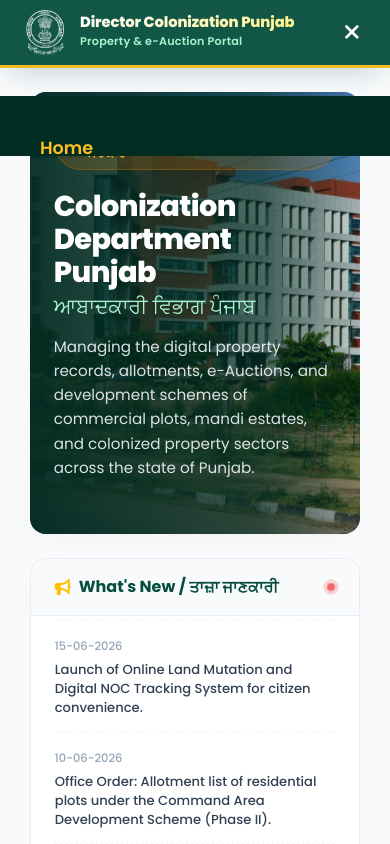
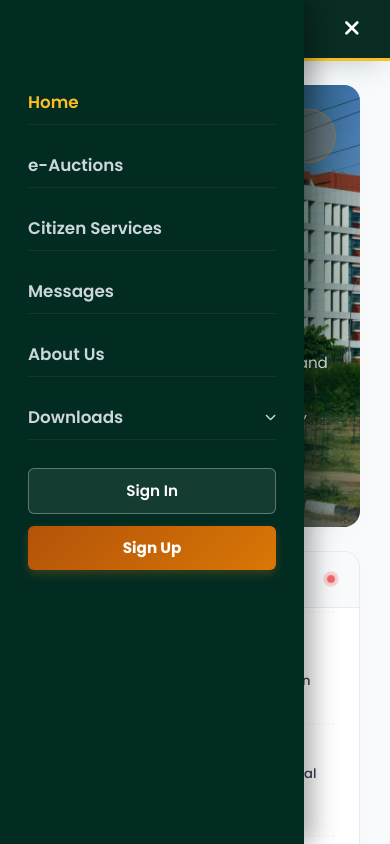
Before and after one commit to Govind-SSBDigital/PSAMB-Colonization, an Angular app in the folder Frontend/: page / in a window 390 px wide. Both pictures are taken after a click on the button 350 px from the left and 32 px from the top of the page. Shown: the top 844 px of the page. Built offline with nearby package versions, Linux system fonts and the light colour scheme.

Commit message:
feat: Enhance authentication module with responsive navbar and UI improvements

```diff
--- a/Frontend/src/app/features/auth/auth.module.ts
+++ b/Frontend/src/app/features/auth/auth.module.ts
@@ -12,6 +12,7 @@ import { SharedModule } from '../../shared/shared.module';
     SharedModule,
     RouterModule.forChild([
       { path: 'login', component: SignupSignin },
+      // {path: 'login', loadChildren: () => import('./login/login.module').then(m => m.LoginModule)},
       { path: 'register', component: SignupSignin },
       { path: '', redirectTo: 'login', pathMatch: 'full' }
     ])
--- a/Frontend/src/app/features/auth/login/login.html
+++ b/Frontend/src/app/features/auth/login/login.html
@@ -23,7 +23,7 @@
     </div>
 
     <!-- Right panel: form -->
-    <div class="form-panel position-relative d-flex flex-column p-4 p-md-5">
+    <div class="form-panel position-relative d-flex flex-column p-4 p-md-1">
 
       <button
         class="btn border d-flex align-items-center gap-2 custom-btn back-btn position-absolute top-0 start-0 m-4"
--- a/Frontend/src/app/features/auth/signup-signin/signup-signin.html
+++ b/Frontend/src/app/features/auth/signup-signin/signup-signin.html
@@ -291,7 +291,7 @@
                         <div class="category-inline-row">
                             <div class="category-dropdown-wrap">
                                 <label for="entityDropdown" class="form-label-custom mb-2">Select Category - (ਸ਼੍ਰੇਣੀ ਚੁਣੋ) <span class="required-star">*</span></label>
-                                <select id="entityDropdown" [(ngModel)]="selectedEntityType" (change)="onEntityTypeChange()" class="form-input-custom inline-select">
+                                <select id="entityDropdown" [(ngModel)]="selectedEntityType" class="form-input-custom inline-select">
                                     <option value="" disabled selected>-Select Category- (-ਸ਼੍ਰੇਣੀ ਚੁਣੋ-)</option>
                                     <option *ngFor="let item of entityTypes" [value]="item.id">{{ item.label }} / {{ getPunjabiLabel(item.id) }}</option>
                                 </select>
--- a/Frontend/src/app/features/navbar/navbar.css
+++ b/Frontend/src/app/features/navbar/navbar.css
@@ -54,6 +54,8 @@
   padding: 12px 20px;
   font-family: 'Poppins', sans-serif;
   transition: all 0.3s ease;
+  width: 100%;
+  box-sizing: border-box;
 }
 
 .nav-flex-container {
@@ -62,6 +64,8 @@
   display: flex;
   justify-content: space-between;
   align-items: center;
+  width: 100%;
+  box-sizing: border-box;
 }
 
 /* Branding Logo & Title Group */
@@ -163,12 +167,6 @@
   background-color: #fbbf24;
 }
 
-/* Dropdown Menu Styles */
-.nav-dropdown-wrapper {
-  position: relative;
-  display: inline-block;
-}
-
 .dropdown-toggle {
   cursor: pointer;
   display: inline-flex;
@@ -185,30 +183,8 @@
   transform: rotate(180deg);
 }
 
-.nav-dropdown-menu {
-  position: absolute;
-  top: 100%;
-  left: 50%;
-  transform: translateX(-50%) translateY(10px);
+.custom-bg {
   background-color: rgba(6, 78, 59, 0.98);
-  border: 1px solid rgba(251, 191, 36, 0.3);
-  border-radius: 8px;
-  box-shadow: 0 10px 25px rgba(2, 44, 34, 0.35);
-  min-width: 290px;
-  padding: 8px 0;
-  display: none;
-  opacity: 0;
-  visibility: hidden;
-  transition: all 0.3s cubic-bezier(0.16, 1, 0.3, 1);
-  z-index: 1010;
-  margin-top: 8px;
-}
-
-.nav-dropdown-menu.show {
-  display: block;
-  opacity: 1;
-  visibility: visible;
-  transform: translateX(-50%) translateY(0);
 }
 
 .dropdown-item {
@@ -298,11 +274,15 @@
   font-size: 1.35rem;
   cursor: pointer;
   padding: 4px;
+  z-index: 1001;
 }
 
-/* ==========================================================================
-   RESPONSIVE LAYOUT STYLES
-   ========================================================================== */
+/* Backdrop overlay behind the drawer */
+.nav-backdrop {
+  display: none;
+}
+
+/* RESPONSIVE LAYOUT STYLES — off-canvas drawer */
 @media (max-width: 1024px) {
   .nav-actions-desktop {
     display: none;
@@ -314,29 +294,47 @@
 
   .nav-links-container {
     position: fixed;
-    top: 110px; /* offset top bar + navbar */
+    top: 0;
+    bottom: 0;
     left: 0;
-    right: 0;
-    bottom: 0;
+    width: 82%;
+    max-width: 320px;
+    height: 100vh;
     background-color: #022c22;
     flex-direction: column;
-    padding: 30px 40px;
-    gap: 20px;
     align-items: flex-start;
-    transform: translateX(100%);
-    transition: transform 0.4s cubic-bezier(0.16, 1, 0.3, 1);
-    z-index: 998;
+    padding: 90px 28px 30px;
+    gap: 18px;
     overflow-y: auto;
+    box-shadow: 8px 0 24px rgba(0, 0, 0, 0.35);
+
+    transform: translateX(-100%);
+    transition: transform 0.35s cubic-bezier(0.16, 1, 0.3, 1);
+    z-index: 1000;
   }
 
   .nav-links-container.mobile-open {
     transform: translateX(0);
   }
 
+  .nav-backdrop {
+    display: block;
+    position: fixed;
+    inset: 0;
+    background: rgba(0, 0, 0, 0.5);
+    z-index: 999;
+    animation: fadeIn 0.25s ease;
+  }
+
+  @keyframes fadeIn {
+    from { opacity: 0; }
+    to { opacity: 1; }
+  }
+
   .nav-link-item {
-    font-size: 1.1rem;
+    font-size: 1.05rem;
     width: 100%;
-    border-bottom: 1px solid rgba(255, 255, 255, 0.05);
+    border-bottom: 1px solid rgba(255, 255, 255, 0.06);
     padding: 12px 0;
   }
 
@@ -344,60 +342,72 @@
     display: none;
   }
 
-
-  /* Responsive Mobile Dropdown */
-  .nav-dropdown-wrapper {
+  .nav-item.dropdown {
     width: 100%;
   }
 
   .dropdown-toggle {
     width: 100%;
-    justify-content: space-between;
-    border-bottom: 1px solid rgba(255, 255, 255, 0.05);
+    justify-content: flex-start;
+    gap: 8px;
+    border-bottom: 1px solid rgba(255, 255, 255, 0.06);
     padding: 12px 0;
   }
 
-  .nav-dropdown-menu {
-    position: static;
-    transform: none !important;
-    background-color: rgba(2, 44, 34, 0.4);
-    border: none;
-    border-left: 2.5px solid #fbbf24;
-    box-shadow: none;
-    min-width: 100%;
-    margin-top: 0;
-    padding: 4px 0 4px 16px;
-    display: none;
-    opacity: 1;
-    visibility: visible;
+  .dropdown-toggle .dropdown-arrow {
+    margin-left: auto;
   }
 
-  .nav-dropdown-menu.show {
+  /* Downloads dropdown: inline accordion instead of floating popup */
+  .nav-links-container .dropdown-menu {
+    position: static !important;
+    inset: auto !important;
+    transform: none !important;
+    float: none;
+    width: 100%;
+    max-width: 100%;
+    margin: 0 !important;
+    padding: 0;
+    border: none;
+    border-radius: 0;
+    box-shadow: none;
+    background-color: rgba(0, 0, 0, 0.15);
+
     display: block;
+    max-height: 0;
+    overflow: hidden;
+    opacity: 0;
+    transition: max-height 0.3s ease, opacity 0.25s ease;
   }
 
-  .dropdown-item {
-    padding: 10px 12px;
-    font-size: 0.95rem;
-    border-bottom: none;
+  .nav-links-container .dropdown-menu.show {
+    max-height: 300px;
+    opacity: 1;
   }
 
-  .dropdown-item:hover {
-    padding-left: 18px;
-    background-color: transparent;
+  .nav-links-container .dropdown-item {
+    padding: 12px 12px 12px 28px;
+    border-bottom: 1px solid rgba(255, 255, 255, 0.05);
+  }
+
+  .nav-links-container .dropdown-item:hover {
+    padding-left: 32px;
   }
 
   .nav-actions-mobile {
     display: flex;
+    flex-direction: column;
     gap: 12px;
     width: 100%;
+    margin-top: 10px;
   }
 
   .nav-actions-mobile a {
-    flex: 1;
+    width: 100%;
     text-align: center;
     padding: 12px;
     font-size: 0.95rem;
+    box-sizing: border-box;
   }
 }
 
@@ -406,7 +416,7 @@
     padding: 10px 14px;
   }
   .logo-img {
-    width: 38px;
+    width: 30px;
   }
   .main-title {
     font-size: 0.92rem;
@@ -415,6 +425,7 @@
     font-size: 0.7rem;
   }
   .nav-links-container {
-    top: 96px; /* slightly smaller top height */
+    width: 78%;
+    padding-top: 80px;
   }
 }
--- a/Frontend/src/app/features/navbar/navbar.html
+++ b/Frontend/src/app/features/navbar/navbar.html
@@ -1,15 +1,3 @@
-<!-- <header class="govt-top-bar">
-  <div class="container-fluid top-bar-flex">
-    <div class="top-bar-left">
-      <span><i class="fas fa-landmark"></i> Official Portal of Colonization Department, Punjab State Land &amp; Property Colonization Board</span>
-    </div>
-    <div class="top-bar-right">
-      <a href="#introduction"><i class="fas fa-info-circle"></i> About Dept</a>
-      <a href="https://punjab.gov.in" target="_blank" rel="noopener"><i class="fas fa-globe"></i> Punjab Govt</a>
-    </div>
-  </div>
-</header> -->
-
 <nav class="premium-navbar">
   <div class="container-fluid nav-flex-container">
 
@@ -25,42 +13,45 @@
       </div>
     </a>
 
-    <!-- Nav Links (Responsive Collapse) -->
+    <!-- Nav Links (Responsive Drawer) -->
     <div class="nav-links-container" [class.mobile-open]="isMobileMenuOpen">
       <a class="nav-link-item" routerLink="/" routerLinkActive="active" [routerLinkActiveOptions]="{exact: true}"
         (click)="closeMobileMenu()">Home</a>
       <a class="nav-link-item" routerLinkActive="active" (click)="closeMobileMenu()">e-Auctions</a>
-      <a class="nav-link-item" routerLinkActive="active" (click)="closeMobileMenu()">Citizen
-        Services</a>
-
+      <a class="nav-link-item" routerLinkActive="active" (click)="closeMobileMenu()">Citizen Services</a>
       <a class="nav-link-item" (click)="clickMessages($event)">Messages</a>
-
       <a class="nav-link-item" href="#introduction" (click)="closeMobileMenu()">About Us</a>
       <!-- Downloads Dropdown Menu -->
-      <div class="nav-dropdown-wrapper" [class.dropdown-open]="isDownloadsDropdownOpen">
-        <a class="nav-link-item dropdown-toggle" (click)="toggleDownloadsDropdown($event)">
-          Downloads <i class="fas fa-chevron-down dropdown-arrow" [class.rotated]="isDownloadsDropdownOpen"></i>
-        </a>
-        <div class="nav-dropdown-menu" [class.show]="isDownloadsDropdownOpen">
-          <a class="dropdown-item" href="/downloads/ndc_requirements.txt" download (click)="closeMobileMenu(); isDownloadsDropdownOpen = false">
+      <div class="nav-item dropdown" [class.open]="isDownloadsOpen">
+        <button type="button" class="nav-link-item dropdown-toggle"
+        (click)="toggleDownloads($event)" [attr.aria-expanded]="isDownloadsOpen">
+        Downloads
+        <i class="fas fa-chevron-down dropdown-arrow" [class.rotated]="isDownloadsOpen"></i>
+        </button>
+        <ul class="dropdown-menu custom-bg" [class.show]="isDownloadsOpen">
+          <li>
+            <a class="dropdown-item" href="/downloads/ndc_requirements.txt" download (click)="closeMobileMenu()">
               <i class="fas fa-file-invoice icon-dropdown"></i> Documents for NDC
             </a>
-          <a class="dropdown-item" href="/downloads/permission_to_sell_requirements.txt" download (click)="closeMobileMenu(); isDownloadsDropdownOpen = false">
+          </li>
+          <li>
+            <a class="dropdown-item" href="/downloads/permission_to_sell_requirements.txt" download (click)="closeMobileMenu()">
               <i class="fas fa-file-signature icon-dropdown"></i> Permission to Sell
             </a>
-          <a class="dropdown-item" href="/downloads/permission_to_transfer_death_case.txt" download (click)="closeMobileMenu(); isDownloadsDropdownOpen = false">
+          </li>
+          <li>
+            <a class="dropdown-item" href="/downloads/permission_to_transfer_death_case.txt" download (click)="closeMobileMenu()">
               <i class="fas fa-users-slash icon-dropdown"></i> Permission to Transfer
             </a>
-        </div>
+          </li>
+        </ul>
       </div>
 
-      <!-- CTA Auth Buttons in mobile/collapsed view -->
-      <!-- <div class="nav-actions-mobile mt-3">
-        <a class="btn-nav-login" routerLink="/login" [queryParams]="{mode: 'signin'}"
-          (click)="closeMobileMenu()">Sign In</a>
-        <a class="btn-nav-register" routerLink="/login" [queryParams]="{mode: 'signup'}"
-          (click)="closeMobileMenu()">Sign Up</a>
-      </div> -->
+      <!-- CTA buttons inside the drawer, mobile only -->
+      <div class="nav-actions-mobile">
+        <a class="btn-nav-login" routerLink="/auth/login" (click)="closeMobileMenu()">Sign In</a>
+        <a class="btn-nav-register" routerLink="/auth/register" (click)="closeMobileMenu()">Sign Up</a>
+      </div>
     </div>
 
     <!-- Desktop CTA Buttons -->
@@ -69,9 +60,12 @@
       <a class="btn-nav-login" routerLink="/auth/register">Sign Up</a>
     </div>
 
-    <!-- Mobile Menu Toggler Toggle -->
+    <!-- Mobile Menu Toggler -->
     <button class="nav-mobile-toggle" (click)="toggleMobileMenu()" aria-label="Toggle Navigation">
       <i class="fas" [class.fa-bars]="!isMobileMenuOpen" [class.fa-times]="isMobileMenuOpen"></i>
     </button>
   </div>
+
+  <!-- Backdrop: only in DOM while menu is open -->
+  <div class="nav-backdrop" *ngIf="isMobileMenuOpen" (click)="closeMobileMenu()"></div>
 </nav>
--- a/Frontend/src/app/features/navbar/navbar.ts
+++ b/Frontend/src/app/features/navbar/navbar.ts
@@ -1,4 +1,4 @@
-import { Component, Output, EventEmitter } from '@angular/core';
+import { Component, ElementRef,Output, HostListener,EventEmitter } from '@angular/core';
 import { RouterLink, RouterLinkActive, Router } from '@angular/router';
 import { CommonModule } from '@angular/common';
 
@@ -11,19 +11,54 @@ import { CommonModule } from '@angular/common';
 })
 export class Navbar {
   isMobileMenuOpen = false;
-  isDownloadsDropdownOpen = false;
-
+ isDownloadsOpen = false;
+private readonly desktopBreakpoint = 1024;
   @Output() messageSelected = new EventEmitter<string>();
 
-  constructor(private router: Router) {}
+  constructor(private router: Router,private elRef: ElementRef) {}
 
-  toggleMobileMenu() {
-    this.isMobileMenuOpen = !this.isMobileMenuOpen;
+toggleMobileMenu(): void {
+  this.isMobileMenuOpen = !this.isMobileMenuOpen;
+  this.setBodyScroll();
+}
+
+toggleDownloads(event: Event): void {
+  event.preventDefault();
+  event.stopPropagation(); // prevent the outside-click listener firing on this same click
+  this.isDownloadsOpen = !this.isDownloadsOpen;
+}
+closeMobileMenu(): void {
+  this.isMobileMenuOpen = false;
+  this.isDownloadsOpen = false;
+  this.setBodyScroll();
+}
+private setBodyScroll(): void {
+  document.body.style.overflow = this.isMobileMenuOpen ? 'hidden' : '';
+}
+@HostListener('document:click', ['$event'])
+onDocumentClick(event: MouseEvent): void {
+  if (window.innerWidth <= this.desktopBreakpoint) {
+    return;
   }
 
-  closeMobileMenu() {
-    this.isMobileMenuOpen = false;
+  if (!this.isDownloadsOpen) {
+    return;
   }
+
+  const clickedInsideDropdown = this.elRef.nativeElement
+    .querySelector('.nav-item.dropdown')
+    ?.contains(event.target as Node);
+
+  if (!clickedInsideDropdown) {
+    this.isDownloadsOpen = false;
+  }
+}
+@HostListener('window:resize')
+onWindowResize(): void {
+  if (window.innerWidth <= this.desktopBreakpoint && this.isDownloadsOpen) {
+    return;
+  }
+}
 
   clickMessages(event: Event) {
     event.preventDefault();
@@ -41,11 +76,6 @@ export class Navbar {
     this.selectMessageTab('all');
   }
 
-  toggleDownloadsDropdown(event: Event) {
-    event.preventDefault();
-    event.stopPropagation();
-    this.isDownloadsDropdownOpen = !this.isDownloadsDropdownOpen;
-  }
    selectMessageTab(tab: string) {
     const element = document.getElementById('messages-section');
     if (element) {
```
Also changed, not shown: Frontend/src/app/features/auth/login/login.scss (+4 -4 lines), Frontend/src/app/features/auth/signup-signin/signup-signin.ts (+4 -4 lines), Frontend/src/app/features/home-page/home-page.ts (+0 -58 lines). Lines whose indentation alone changed are shown as unchanged.
